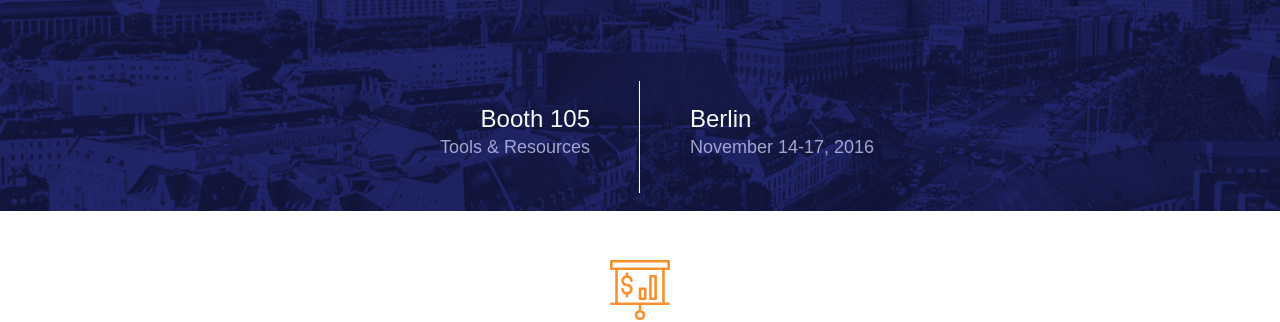
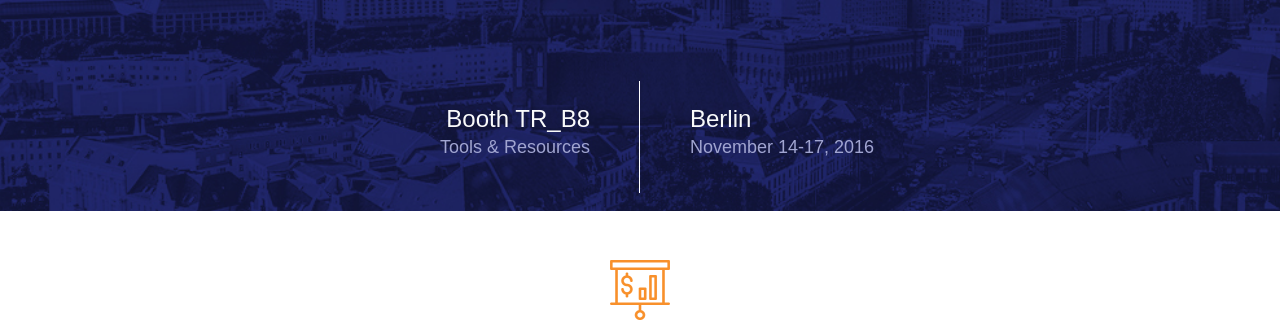
Before and after one commit to lanamark-dev/lanamark.github.io, a Jekyll site: the page built from netapp/insight-berlin-2016.html, in a window 1280 px wide and 900 px high. Shown: the part 385-707 px from the top of the window. Built offline with Jekyll 4.4.1, drawn with Linux system fonts in a browser that asks for light colours; nearby versions of some CDN libraries.

Commit message:
Change booth

```diff
--- a/_includes/header.html
+++ b/_includes/header.html
@@ -63,7 +63,7 @@
       {% if page.path == "netapp/insight-berlin-2016.html" %}
         <div class="actions netapp">
           <div class="left">
-            <h3>Booth 105
+            <h3>Booth TR_B8
               <small>Tools & Resources</small>
             </h3>
           </div>
```
